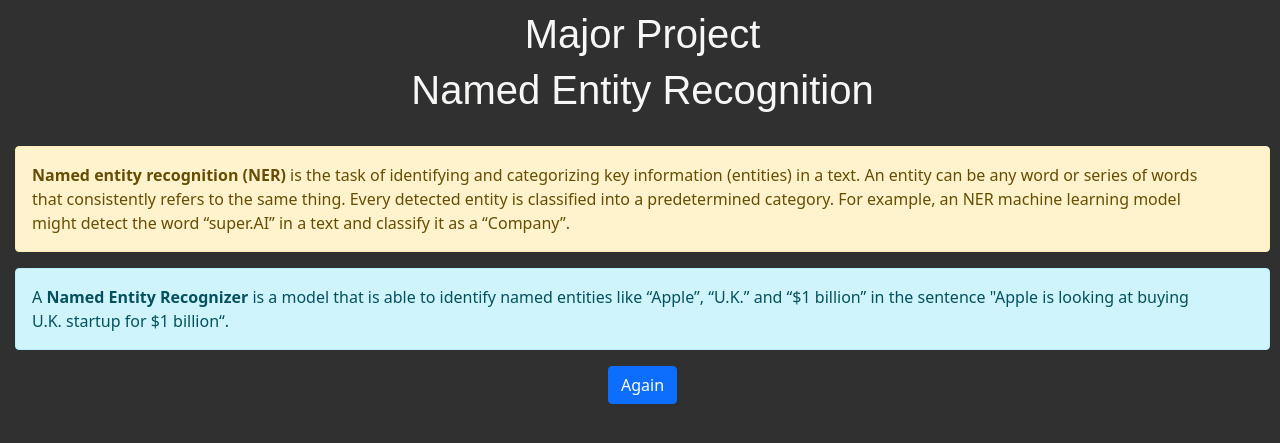
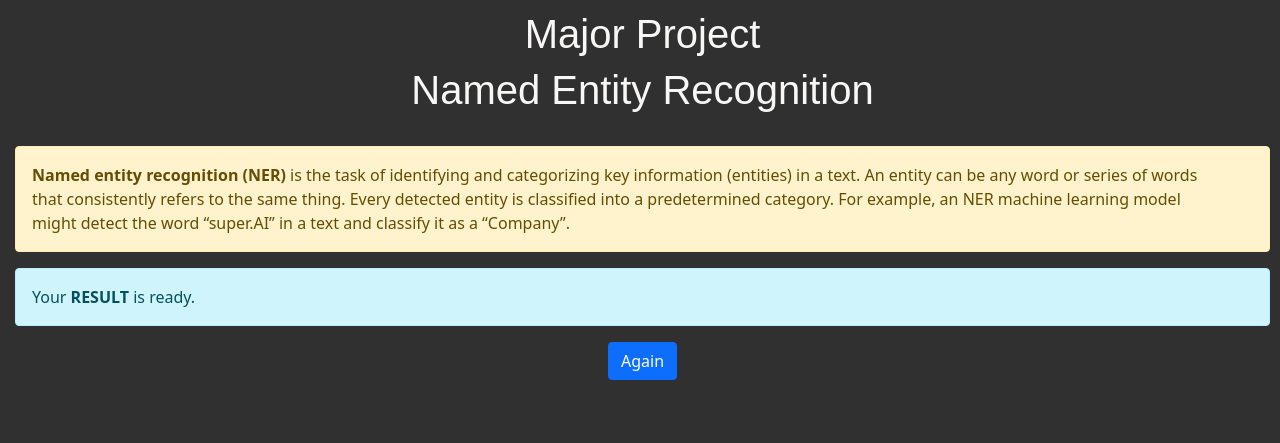
Before and after one commit to bhatiaharshit07/named-entity-recognition-django-webapp, a Django app: template NER/templates/result.html in a window 1280 px wide. Shown: the top 443 px of the page. Run offline with Django 3.2, Linux system fonts and the light colour scheme; the template is opened without the code that fills it, so the values that code supplies are empty.

Commit message:
updated result.html

```diff
--- a/NER/templates/result.html
+++ b/NER/templates/result.html
@@ -19,7 +19,7 @@
         <strong>Named entity recognition (NER)</strong> is the task of identifying and categorizing key information (entities) in a text. An entity can be any word or series of words that consistently refers to the same thing. Every detected entity is classified into a predetermined category. For example, an NER machine learning model might detect the word “super.AI” in a text and classify it as a “Company”.
     </div>
     <div class="alert alert-info alert-dismissible fade show" role="alert">
-        A <strong>Named Entity Recognizer</strong> is a model that is able to identify named entities like “Apple”, “U.K.” and “$1 billion” in the sentence "Apple is looking at buying U.K. startup for $1 billion“.
+        Your <strong>RESULT</strong> is ready.
     </div>
     <div>
         {{content|safe}}
```
